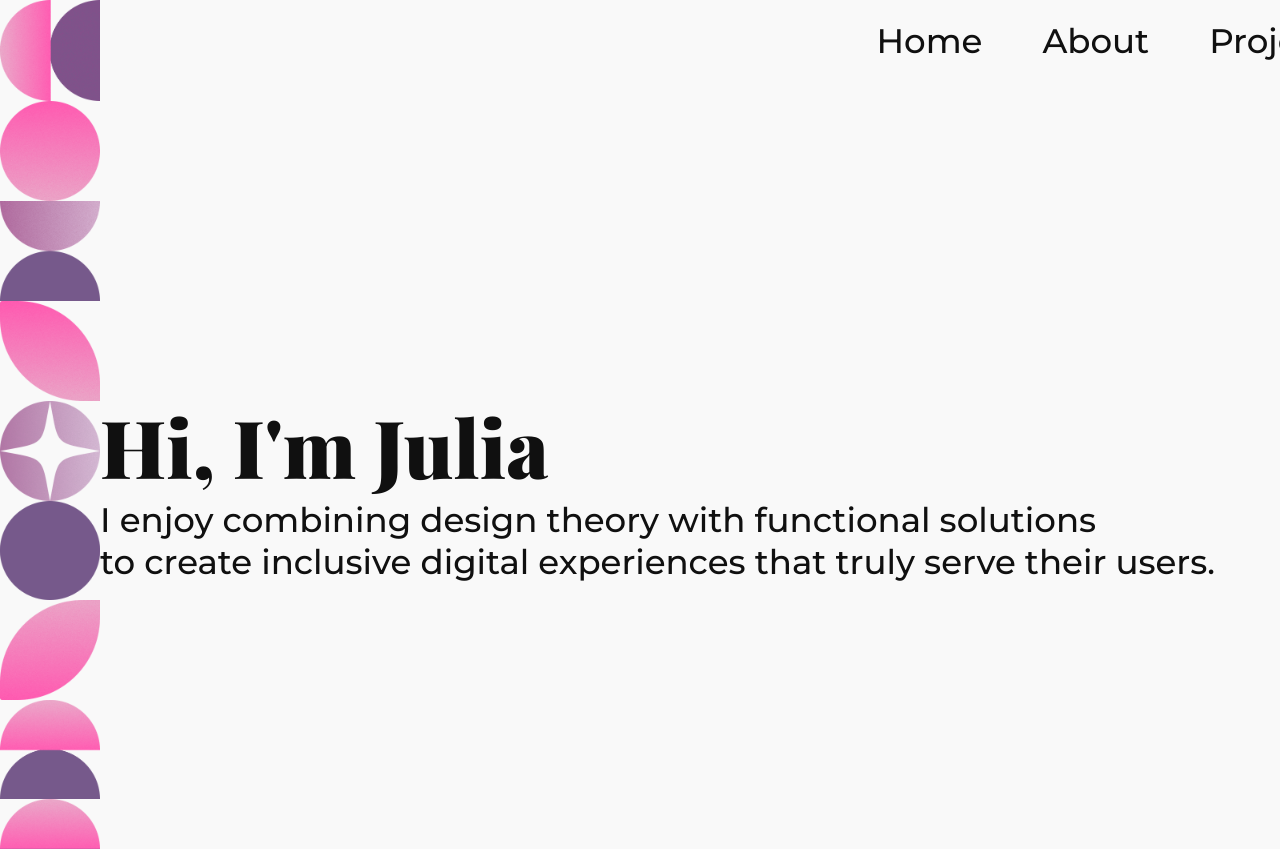
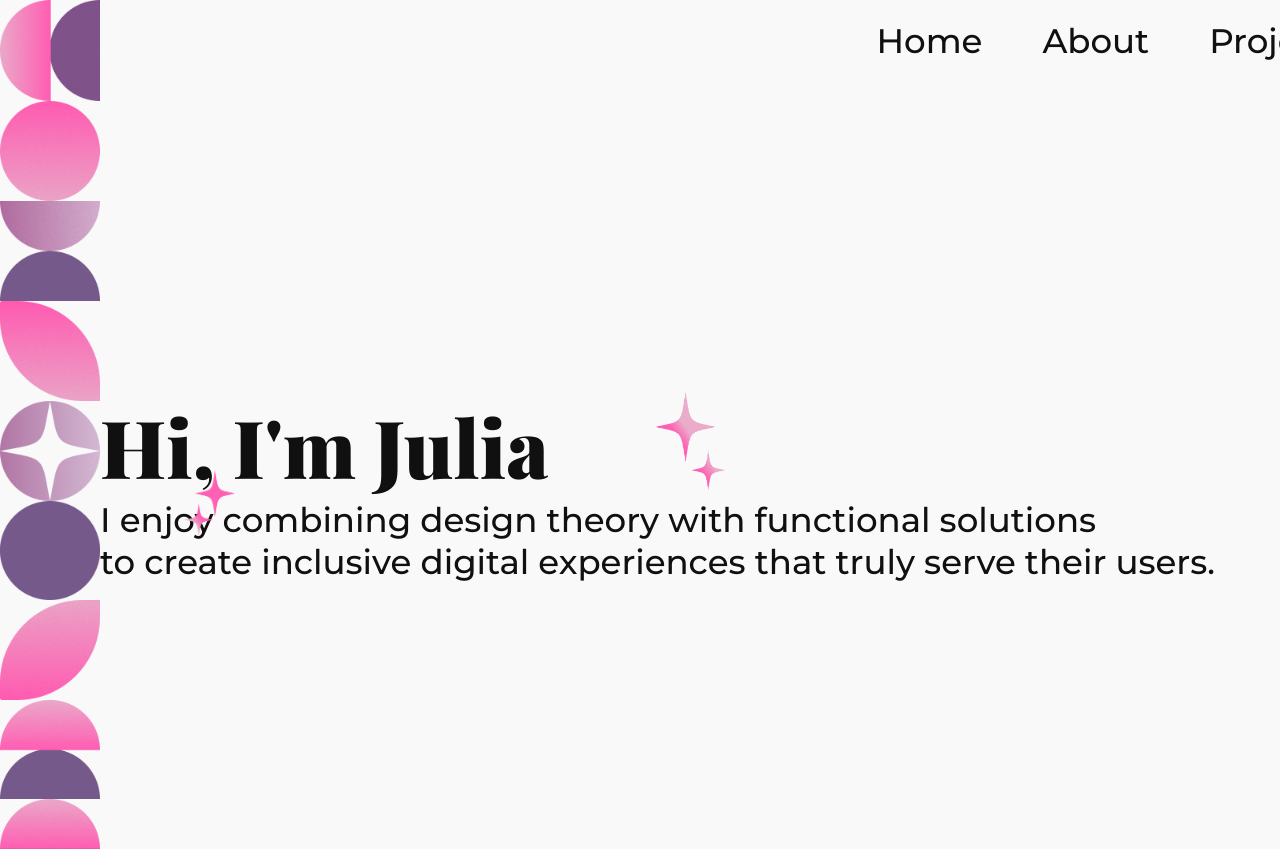
Before and after one commit to BlairStChair/portfolioWebsite, an Angular app: page / in a window 1280 px wide. Shown: the top 849 px of the page. Built offline with nearby package versions, Linux system fonts and the light colour scheme.

Commit message:
Added img element to home component

```diff
--- a/src/app/components/home/home.component.html
+++ b/src/app/components/home/home.component.html
@@ -1,5 +1,7 @@
 <div class="hello" id="home">
     <div class="fadeInUp-animation">
+    <img src="/assets/pattern/stars1.png" id="stars1">
+    <img src="/assets/pattern/stars2.png" id="stars2">
     <h1>Hi, I'm Julia</h1>
     <p>I enjoy combining design theory with functional solutions <br>to create inclusive digital experiences that truly serve their users.</p>
     </div>
--- a/src/app/components/home/home.component.scss
+++ b/src/app/components/home/home.component.scss
@@ -5,6 +5,22 @@
     flex-direction: column;
     gap: 20px;
     text-wrap: nowrap;
+
+    #stars1{
+        position: absolute;
+        z-index: 999;
+        width: 50px;
+        left: 185px;
+        top: 470px;
+        background-color: rgba(250, 235, 215, 0);
+    }
+
+    #stars2{
+        position: absolute;
+        z-index: 998;
+        width: 70px;
+        left: 655px;
+        background-color: rgba(250, 235, 215, 0);
     }
 
     h1{
@@ -17,3 +33,4 @@ p{
         font-weight: 500;
         font-size: 34px;
     }
+}
--- a/src/app/components/navbar/navbar.component.html
+++ b/src/app/components/navbar/navbar.component.html
@@ -1,4 +1,4 @@
-<nav id="nabar">
+<nav class="fadeInUp-animation" id="navbar">
     <a href="#navbar">Home</a>
     <a href="#about">About</a>
     <a href="#projects">Projects</a>
```
Also changed, not shown: public/assets/pattern/stars1.png (added), public/assets/pattern/stars2.png (added). Lines whose indentation alone changed are shown as unchanged.
